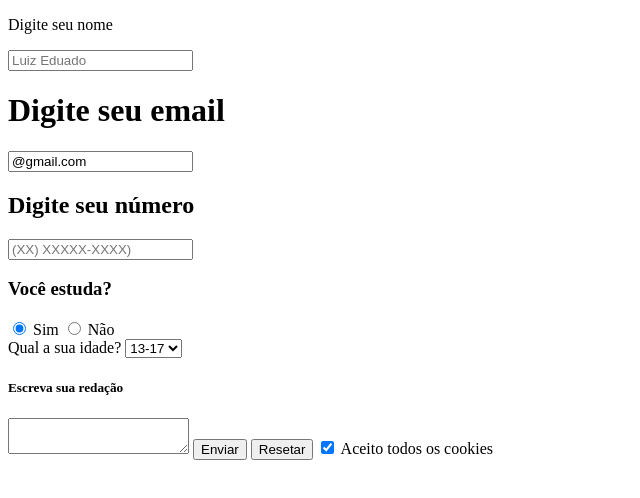
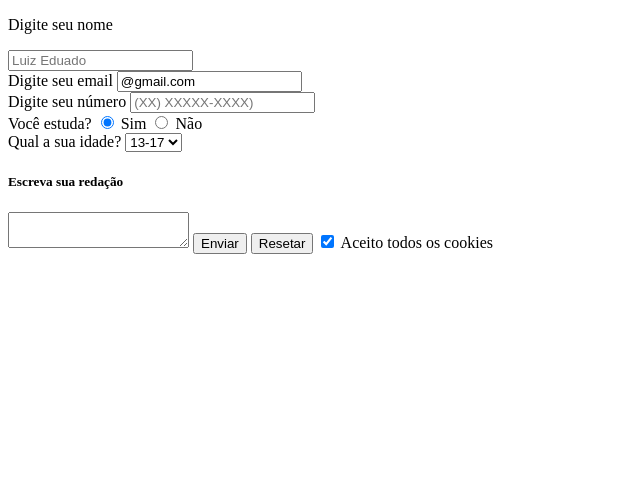
Before and after one commit to P0L1zn/P0l1zn, a plain HTML site: page index.html in a window 1280 px wide. Shown: the whole page, without its empty margins (0-640 px from the left). Drawn offline with Linux system fonts and the light colour scheme.

Commit message:
index.html

```diff
--- a/index.html
+++ b/index.html
@@ -10,13 +10,13 @@
     <p>Digite seu nome</p>
     <input type="text" name="nome" placeholder="Luiz Eduado" required >
     <br>
-    <h1>Digite seu email</h1>
+    <h>Digite seu email</h>
     <input type="text" name="email" placeholder="@gmail.com" value="@gmail.com" >
     <br>
-    <h2>Digite seu número</h2>
+    <h>Digite seu número</h>
     <input type="number" name="phone" placeholder="(XX) XXXXX-XXXX)">
     <br>
-    <h3>Você estuda?</h3>
+    <h>Você estuda?</h>
     <input type="radio" name="study" value="sim" checked> Sim
     <input type="radio" name="study" value="sim"> Não
 <br>
```
